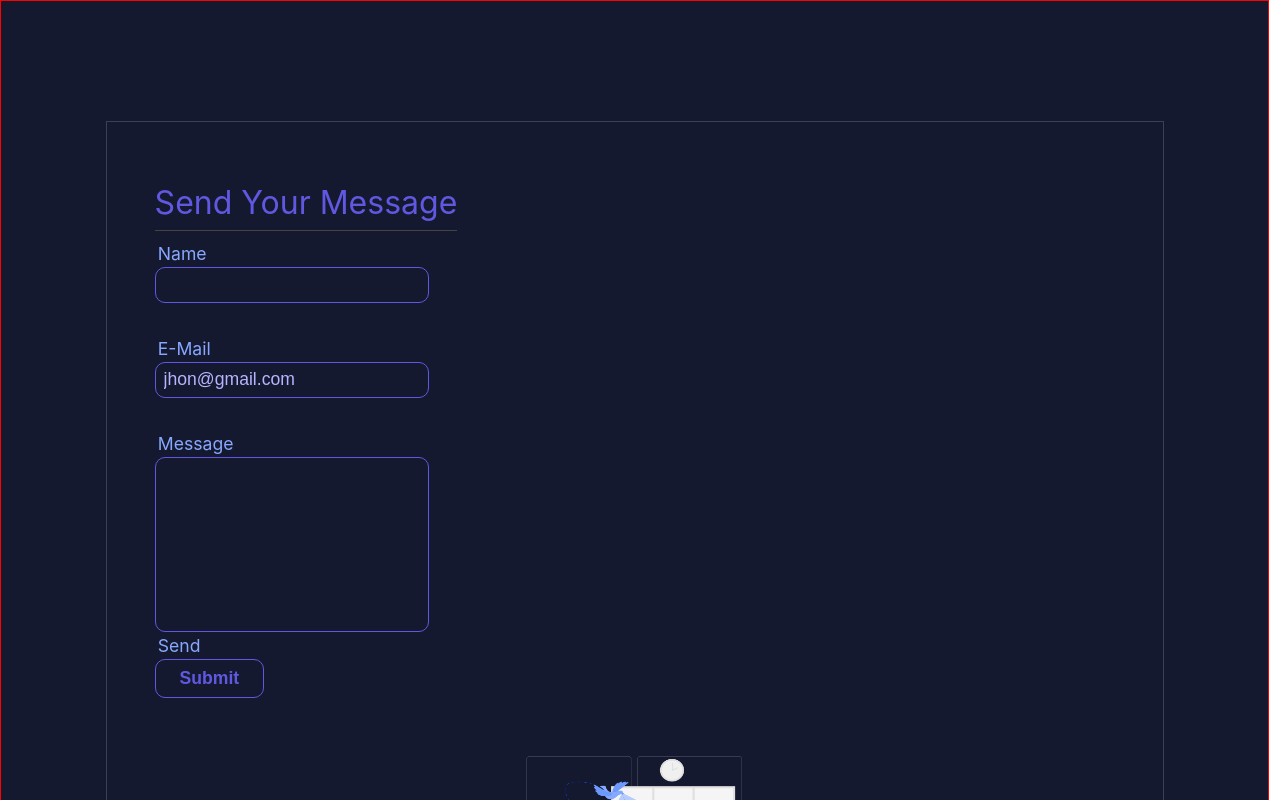
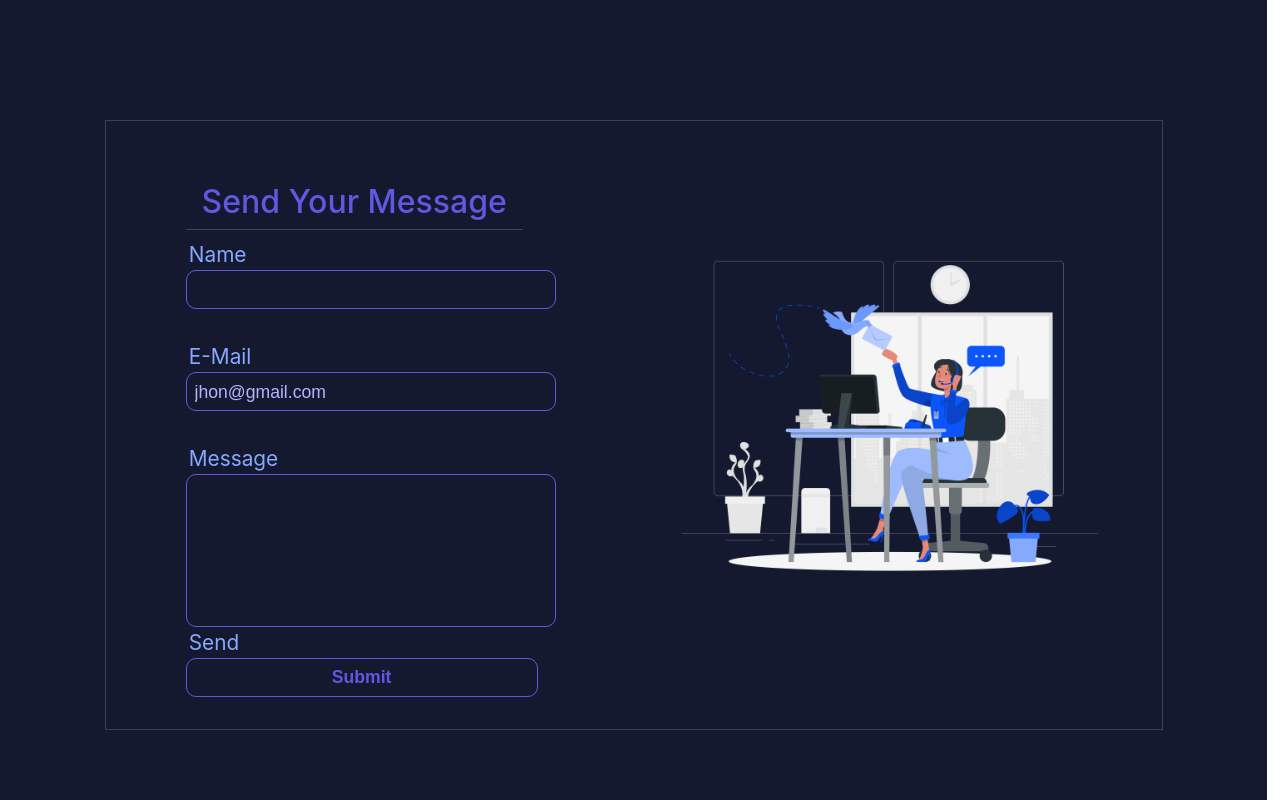
Before and after one commit to Ashita-23/portfolio_2.O, a React (Create React App) app: page / in a window 1280 px wide. Shown: the part 4040-4840 px from the top of the page. Built offline with nearby package versions, Linux system fonts and the light colour scheme.

Commit message:
added css for resonsiveneess

```diff
--- a/src/Components/BodyComponents/ContactComponents/ContactFormMedia.css
+++ b/src/Components/BodyComponents/ContactComponents/ContactFormMedia.css
@@ -1,145 +1,120 @@
 @media (min-width: 240px) {
 }
-@media (min-width: 375px) {
+
+@media (min-width: 370px) {
     .contact-outer{
         height: auto;
-        width: 99vw;
-        padding: 4rem 0rem
-        /* z-index: 1; */;
-        display: flex;
-        flex-direction: row;
-        flex-wrap: nowrap;
-        align-items: center;
-        justify-content: center;
-        background-color: #14192f;
-        border: 1px solid red;
+        width: 100%;
+        /* border: 1px solid red; */
         }
 
         .contact-inner{
-
-            margin: 3.5rem 0rem;
-
-        z-index: 1;
-        border: 1px solid #3B4053;
-        /* background-color: white; */
-        background-color: transparent;
-        height: auto;
         width: 80vw;
         padding: 1rem 1rem;
-        /* z-index: 1; */;
-        display: flex;
-        flex-direction: row;
-        flex-wrap: wrap;
-        align-items:normal;
-        justify-content: space-around;
         /* border: 1px solid red; */
 
         }
 
         .form-heding{
-            padding: 0.5rem 0rem ;
-            font-size: 2rem;
-            font-weight: 400;
-            color: #6158E2;
+            font-size: 1.5rem;
         /* border: 1px solid red; */
-
         }
 
         .form{
-        z-index: 1;
         height: 34rem;
         width: 75vw;
-        padding: 1rem 1rem;
         /* border: 1px solid red; */
-        /* color: rgb(10, 10, 10); */
-        display: flex;
-        flex-direction: column;
-        flex-wrap: nowrap;
-        align-items: flex-start;
-        justify-content: space-around;
         }
 
         .lable{
         /* border: 1px solid red; */
-          padding: 0.2rem 0.2rem ;
             font-size: 1.1rem;
-            color: #88A8FF;
-
         }
         .input-text{
             width: 16rem;
-            border: 1px solid #6158E2;
-            padding:0.4rem 0.5rem;
             font-size: 1.1rem;
-            border-radius: 10px;
-            outline: none;
-            color: #8f87f7;
-            background-color: transparent;
-
-        }
-
-        .input-text:is(:focus){
-            border:1px solid  transparent;
-            box-shadow: 0px 0px 3px #aba5f8;
         }
 
         .input-textarea{
             width:16rem;
             height: 10rem;
-            border: 1px solid #6158E2;
-            padding:0.5rem 0.5rem;
-            font-size: 1.2rem;
-            border-radius: 10px;
-            outline: none;
-            color: #8f87f7;
-            resize: none;
-            background-color: transparent;
+        }
+        .form-error{
+            font-size: 0.8rem;
+            font-weight: 100;
+            padding: 0.1rem 0.2rem;
+        }
+
+        .input-submit{
+            width: 16rem;
+            /* border: 1px solid #eb3a04; */
+        }
+        .contact-image-outer{
+            /* border: 1px solid red; */
+            margin: 0.5rem 0rem;
 
         }
 
-        .input-textarea:is(:focus){
-            border:1px solid  transparent;
-            box-shadow: 0px 0px 3px #aba5f8;
+        .contact-image{
+            height:15rem;
+            width: 16rem;
+        }
+}
+@media (min-width: 375px) {
+    .contact-outer{
+        height: auto;
+        width: 100%;
+        /* border: 1px solid red; */
         }
 
-        .input-textarea::-webkit-scrollbar{
-            width: 5px solid white;
-        }
-
-        ::placeholder{
-            color: #b8b3ff;
-            font-weight: 200;
-            font-size: 1.1rem;
-        }
-        .input-submit{
-
-            border: 1px solid #6158E2;
-            border-radius: 10px;
-            color: #6158E2;
-            font-size: 1.1rem;
-            font-weight: 600;
-            padding: 0.5rem 1.5rem;
-            background-color: transparent;
-            transition: 1s;
-            outline: none;
-
-        }
-        .input-submit:hover{
-            border: 1px solid transparent;
-
-            color: #d4d4d4;
-            box-shadow: 0px 0px 3px #aba5f8;
-            background-color: #6158E2;
+        .contact-inner{
+        width: 80vw;
+        padding: 1rem 1rem;
+        /* border: 1px solid red; */
 
         }
 
+        .form-heding{
+            font-weight: 500;
+            font-size: 1.4rem;
+            padding: 0.5rem 1rem;
+        /* border: 1px solid red; */
+        }
 
+        .form{
+        height: 34rem;
+        width: 75vw;
+        /* border: 1px solid red; */
+        }
+
+        .lable{
+        /* border: 1px solid red; */
+            font-size: 1.1rem;
+        }
+        .input-text{
+            width: 16rem;
+            font-size: 1.1rem;
+        }
+
+        .input-textarea{
+            width:16rem;
+            height: 10rem;
+        }
+        .form-error{
+            font-weight: 100;
+            font-size: 0.8rem;
+            padding: 0.1rem 0.2rem;
+        }
+
+        .input-submit{
+            width: 16rem;
+            /* border: 1px solid #eb3a04; */
+        }
 
         .contact-image-outer{
-            /* border: 1px solid red; */
-            background-color: transparent;
+            /* border: 1px solid red;    */
+            margin: 0.5rem 0rem;
         }
-
 
         .contact-image{
             height:15rem;
@@ -147,160 +122,352 @@
         }
 }
 @media (min-width: 640px) {
+    .contact-outer{
+        height: auto;
+        width: 100%;
+        /* border: 1px solid red; */
+        }
+
+        .contact-inner{
+        width: 80vw;
+        padding: 1rem 1rem;
+        /* border: 1px solid red; */
+        }
+
+        .form-heding{
+            font-size: 2rem;
+        /* border: 1px solid red; */
+        padding: 0.5rem 1rem;
+        }
+
+        .form{
+        height: 34rem;
+        width: 60vw;
+        /* border: 1px solid red; */
+        }
+
+        .lable{
+        /* border: 1px solid red; */
+            font-size: 1.2rem;
+        }
+        .input-text{
+            width: 22rem;
+            font-size: 1.2rem;
+        }
+
+        .input-textarea{
+            width: 22rem;
+            height: 10rem;
+        }
+        .form-error{
+            font-size: 0.9rem;
+        }
+
+        .input-submit{
+            width: 22rem;
+            /* border: 1px solid #eb3a04; */
+        }
+        .contact-image-outer{
+            /* border: 1px solid red;    */
+            margin: 0.5rem 0rem;
+        }
+
+        .contact-image{
+            height:24rem;
+            width: 24rem;
+        }
 }
 
 @media (min-width: 768px) {
+    .contact-outer{
+        height: auto;
+        width: 100%;
+        /* border: 1px solid red; */
+        }
+
+        .contact-inner{
+        width: 65vw;
+        padding: 1rem 1rem;
+        /* border: 1px solid red; */
+        }
+
+        .form-heding{
+            font-size: 2rem;
+        /* border: 1px solid red; */
+        padding: 0.5rem 1rem;
+        }
+
+        .form{
+        height: 34rem;
+        width: 50vw;
+        /* border: 1px solid red; */
+        }
+
+        .lable{
+        /* border: 1px solid red; */
+            font-size: 1.3rem;
+        }
+        .input-text{
+            width: 22rem;
+            font-size: 1.3rem;
+        }
+
+        .input-textarea{
+            width: 22rem;
+            height: 10rem;
+        }
+        .form-error{
+            font-size: 0.9rem;
+            font-weight: 200;
+
+        }
+
+        .input-submit{
+            width: 22rem;
+            /* border: 1px solid #eb3a04; */
+        }
+        .contact-image-outer{
+            /* border: 1px solid red;    */
+            margin: 0.5rem 0rem;
+        }
+
+        .contact-image{
+            height:24rem;
+            width: 24rem;
+        }
 }
 
 @media (min-width: 1024px) {
+    .contact-outer{
+        height: auto;
+        width: 100%;
+        /* border: 1px solid red; */
+        }
+
+        .contact-inner{
+        width: 80vw;
+        padding: 1rem 1rem;
+        /* border: 1px solid red; */
+        }
+
+        .form-heding{
+            font-size: 2rem;
+        /* border: 1px solid red; */
+        padding: 0.5rem 1rem;
+        }
+
+        .form{
+        height: 34rem;
+        width: 38vw;
+        /* border: 1px solid red; */
+        }
+
+        .lable{
+        /* border: 1px solid red; */
+            font-size: 1.3rem;
+        }
+        .input-text{
+            width: 22rem;
+            font-size: 1.3rem;
+        }
+
+        .input-textarea{
+            width: 22rem;
+            height: 10rem;
+        }
+        .form-error{
+            font-size: 0.9rem;
+            font-weight: 200;
+
+        }
+
+        .input-submit{
+            width: 22rem;
+            /* border: 1px solid #eb3a04; */
+        }
+        .contact-image-outer{
+            /* border: 1px solid red;    */
+            margin: 0.5rem 0rem;
+        }
+
+        .contact-image{
+            height:24rem;
+            width: 24rem;
+        }
 }
 
 @media (min-width: 1280px) {
+    .contact-outer{
+        height: auto;
+        width:99vw;
+        /* border: 1px solid red; */
+        }
+
+        .contact-inner{
+        width: 80vw;
+        padding: 1rem 1rem;
+        /* border: 1px solid red; */
+        }
+
+        .form-heding{
+            font-size: 2rem;
+        /* border: 1px solid red; */
+        padding: 0.5rem 1rem;
+        }
+
+        .form{
+        height: 34rem;
+        width: 30vw;
+        /* border: 1px solid red; */
+        }
+
+        .lable{
+        /* border: 1px solid red; */
+            font-size: 1.3rem;
+        }
+        .input-text{
+            width: 22rem;
+            font-size: 1.3rem;
+        }
+
+        .input-textarea{
+            width: 22rem;
+            height: 10rem;
+        }
+        .form-error{
+            font-size: 0.9rem;
+            font-weight: 200;
+
+        }
+
+        .input-submit{
+            width: 22rem;
+            /* border: 1px solid #eb3a04; */
+        }
+        .contact-image-outer{
+            /* border: 1px solid red;    */
+            margin: 0.5rem 0rem;
+        }
+
+        .contact-image{
+            height:26rem;
+            width: 26rem;
+        }
 }
 
 @media (min-width: 1536px) {
     .contact-outer{
         height: auto;
-        width: 99vw;
-        padding: 4rem 0rem
-        /* z-index: 1; */;
-        display: flex;
-        flex-direction: row;
-        flex-wrap: nowrap;
-        align-items: center;
-        justify-content: center;
-        background-color: #14192f;
+        width:99vw;
         /* border: 1px solid red; */
         }
 
         .contact-inner{
-
-            margin: 3.5rem 0rem;
-
-        z-index: 1;
-        border: 1px solid #3B4053;
-        /* background-color: white; */
-        background-color: transparent;
-        height: auto;
-        width: 63vw;
-        padding: 1rem 2rem;
-        /* z-index: 1; */;
-        display: flex;
-        flex-direction: row;
-        flex-wrap: wrap;
-        align-items:center;
-        justify-content: space-around;
+        width: 70vw;
+        padding: 1rem 1rem;
         /* border: 1px solid red; */
-
         }
 
         .form-heding{
-            padding: 0.5rem 0rem ;
-            font-size: 2.2rem;
-            font-weight: 400;
-            color: #6158E2;
+            font-size: 2rem;
         /* border: 1px solid red; */
-
+        padding: 0.5rem 1rem;
         }
 
         .form{
-        z-index: 1;
-        height: 30rem;
-        width: 30vw;
-        padding: 1rem 1rem;
+        height: 34rem;
+        width: 28vw;
         /* border: 1px solid red; */
-        /* color: rgb(10, 10, 10); */
-        display: flex;
-        flex-direction: column;
-        flex-wrap: nowrap;
-        align-items: flex-start;
-        justify-content: space-around;
         }
 
         .lable{
         /* border: 1px solid red; */
-          padding: 0.2rem 0.2rem ;
-            font-size: 1.2rem;
-            color: #88A8FF;
-
+            font-size: 1.3rem;
         }
         .input-text{
-            width: 20rem;
-            border: 1px solid #6158E2;
-            padding:0.4rem 0.5rem;
-            font-size: 1.2rem;
-            border-radius: 10px;
-            outline: none;
-            color: #8f87f7;
-            background-color: transparent;
+            width: 22rem;
+            font-size: 1.3rem;
+        }
+
+        .input-textarea{
+            width: 22rem;
+            height: 10rem;
+        }
+        .form-error{
+            font-size: 0.9rem;
+            font-weight: 200;
 
         }
 
-        .input-text:is(:focus){
-            border:1px solid  transparent;
-            box-shadow: 0px 0px 3px #aba5f8;
+        .input-submit{
+            width: 22rem;
+            /* border: 1px solid #eb3a04; */
+        }
+        .contact-image-outer{
+            /* border: 1px solid red;    */
+            margin: 0.5rem 0rem;
+        }
+
+        .contact-image{
+            height:26rem;
+            width: 26rem;
+        }
+}
+@media (min-width: 1600px) {
+    .contact-outer{
+        height: auto;
+        width:99vw;
+        /* border: 1px solid red; */
+        }
+
+        .contact-inner{
+        width: 63vw;
+        padding: 1rem 1rem;
+        /* border: 1px solid red; */
+        }
+
+        .form-heding{
+            font-size: 2rem;
+        /* border: 1px solid red; */
+        padding: 0.5rem 1rem;
+        }
+
+        .form{
+        height: 34rem;
+        width: 28vw;
+        /* border: 1px solid red; */
+        }
+
+        .lable{
+        /* border: 1px solid red; */
+            font-size: 1.3rem;
+        }
+        .input-text{
+            width: 22rem;
+            font-size: 1.3rem;
         }
 
         .input-textarea{
-            width: 20rem;
+            width: 22rem;
             height: 10rem;
-            border: 1px solid #6158E2;
-            padding:0.5rem 0.5rem;
-            font-size: 1.2rem;
-            border-radius: 10px;
-            outline: none;
-            color: #8f87f7;
-            resize: none;
-            background-color: transparent;
+        }
+        .form-error{
+            font-size: 0.9rem;
+            font-weight: 200;
 
         }
 
-        .input-textarea:is(:focus){
-            border:1px solid  transparent;
-            box-shadow: 0px 0px 3px #aba5f8;
+        .input-submit{
+            width: 22rem;
+            /* border: 1px solid #eb3a04; */
+        }
+        .contact-image-outer{
+            /* border: 1px solid red;    */
+            margin: 0.5rem 0rem;
         }
 
-        .input-textarea::-webkit-scrollbar{
-            width: 5px solid white;
-        }
-
-        ::placeholder{
-            color: #b8b3ff;
-            font-weight: 200;
-            font-size: 1.1rem;
-        }
-        .input-submit{
-
-            border: 1px solid #6158E2;
-            border-radius: 10px;
-            color: #6158E2;
-            font-size: 1.1rem;
-            font-weight: 600;
-            padding: 0.5rem 1.5rem;
-            background-color: transparent;
-            transition: 1s;
-            outline: none;
-
-        }
-        .input-submit:hover{
-            border: 1px solid transparent;
-
-            color: #d4d4d4;
-            box-shadow: 0px 0px 3px #aba5f8;
-            background-color: #6158E2;
-
-        }
-
-
-
-        .contact-image-outer{
-            /* border: 1px solid red; */
-            background-color: transparent;
-        }
-
-
         .contact-image{
-            height:30rem;
-            width: 30rem;
+            height:26rem;
+            width: 26rem;
         }
 }
```
